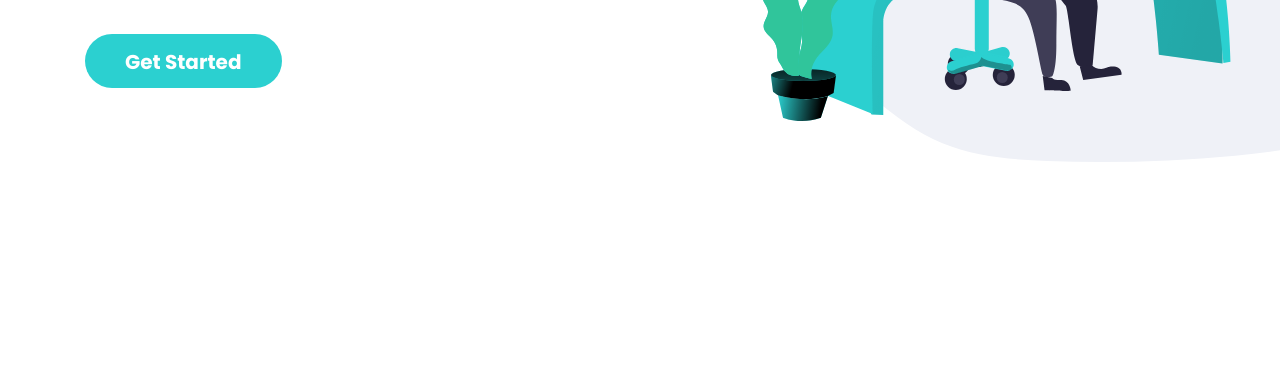
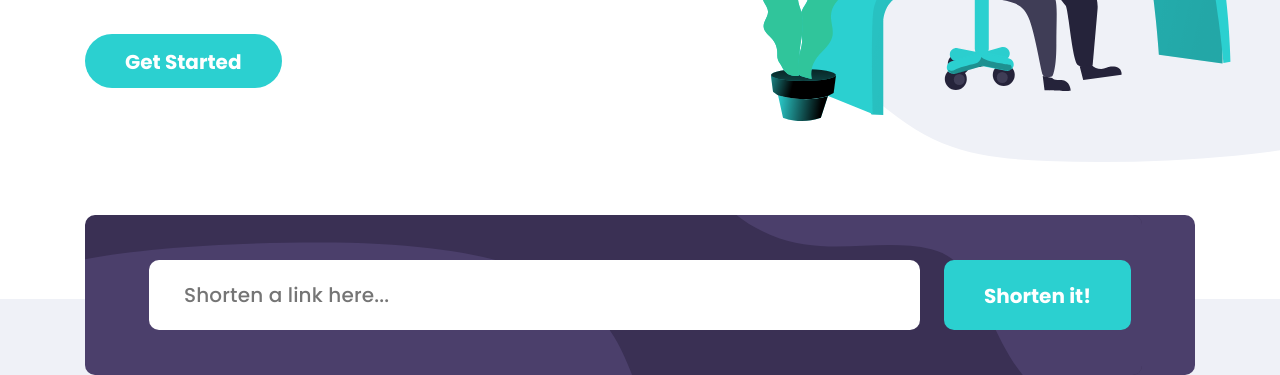
Before and after one commit to FrontEnd-learner/shortly, a plain HTML site: page index.html in a window 1280 px wide. Shown: the part 489-864 px from the top of the page. Before the commit the page ends 800 px from the top, so only its background shows below. Drawn offline with Linux system fonts and the light colour scheme.

Commit message:
Add URL shortener form

```diff
--- a/css/style.css
+++ b/css/style.css
@@ -7,6 +7,8 @@
     --accent-color-hover: #9AE3E3;
     --dark-bg: #232127;
     --error-color: #F46363;
+    --text-color-opacity: rgba(52, 49, 61, 0.5);
+
 }
 
 /* FONTS */
@@ -92,6 +94,7 @@ img{
     color: #fff;
     text-align: center;
     cursor: pointer;
+    white-space: nowrap;
 }
 .button:hover{
     background-color: var(--accent-color-hover);
@@ -114,6 +117,16 @@ img{
 .button--restangle-big{
     border-radius: 10px;
 }
+
+/* PLACEHOLDER */
+::-webkit-input-placeholder,
+::-moz-placeholder,
+:-ms-input-placeholder,
+:-moz-placeholder {
+    color: rgba(52, 49, 61, 0.5);
+    opacity: 1;
+}
+
 
 /* SITE HEADER */
 .site-header {
@@ -223,6 +236,66 @@ img{
     letter-spacing: 0.15px;
 }
 
+/* URL-SHORTENER */
+.index-url-shortener-features-wrapper {
+    display: flex;
+    flex-direction: column;
+    background-color: var(--light-bg);
+}
+.index-url-shortener-features-wrapper__url-shortener {
+    margin-top: -84px;
+}
+/* .url-shortener {
+} */
+.url-shortener__form {
+    display: flex;
+    padding: 45px 64px;
+    border-radius: 10px;
+    background-color: #4b3f6b;
+    background-image: url(../img/form-bg.svg);
+    background-repeat: no-repeat;
+    background-size: contain;
+}
+.url-shortener__input-wrapper {
+    position: relative;
+    flex-grow: 1;
+    display: flex;
+    flex-direction: column;
+    margin-right: 24px;
+}
+.url-shortener__input{
+    display: block;
+    flex-grow: 1;
+    width: 100%;
+    padding: 14px 32px;
+    border: 3px solid transparent;
+    border-radius: 10px;
+    color: var(--text-color-dark);
+    font-size: 20px;
+    font-weight: 500    ;
+    line-height: 36px;
+    letter-spacing: 0.15px;
+}
+.url-shortener__input:not(:focus):not(:placeholder-shown):invalid{
+    border-color: var(--error-color);
+    color: rgba(244, 99, 99, 0.5);
+}
+.url-shortener__error-msg{
+    display: none;
+}
+.url-shortener__input:not(:focus):not(:placeholder-shown):invalid ~ .url-shortener__error-msg{
+    display: block;
+    margin-top: 8px;
+    font-size: 16px;
+    font-style: italic;
+    font-weight: 500;
+    line-height: 18px;
+    letter-spacing: 0.10px;
+    color: var(--error-color);
+}
+
+
+
 
 @media /* only for retina displays */
 only screen and (-webkit-min-device-pixel-ratio: 2),
--- a/index.html
+++ b/index.html
@@ -50,6 +50,25 @@
         </div>
     </section>
 
+
+    <div class="index-url-shortener-features-wrapper">
+        <div class="index-url-shortener-features-wrapper__url-shortener">
+            <!-- URL-SHORTENER-FORM -->
+            <section class="url-shortener">
+                <div class="container">
+                    <h2 class="visually-hidden">URL shortener</h2>
+                    <form class="url-shortener__form" action="https://echo.htmlacademy.ru" method="POST">
+                        <div class="url-shortener__input-wrapper">
+                            <input class="url-shortener__input" type="url" name="url" placeholder="Shorten a link here..." aria-label="URL input" required>
+                            <div class="url-shortener__error-msg">Please add a link</div>
+                        </div>
+                        <button class="url-shortener__submit button button--restangle-big" type="submit">Shorten it!</button>
+                    </form>
+                </div>
+            </section>
+        </div>
+    </div>
+
     <script src="js/main.js"></script>
 </body>
 </html>
```
Also changed, not shown: img/boost-bg.png (deleted), img/boost-bg@2x.png (deleted), img/form-bg.svg (added).
